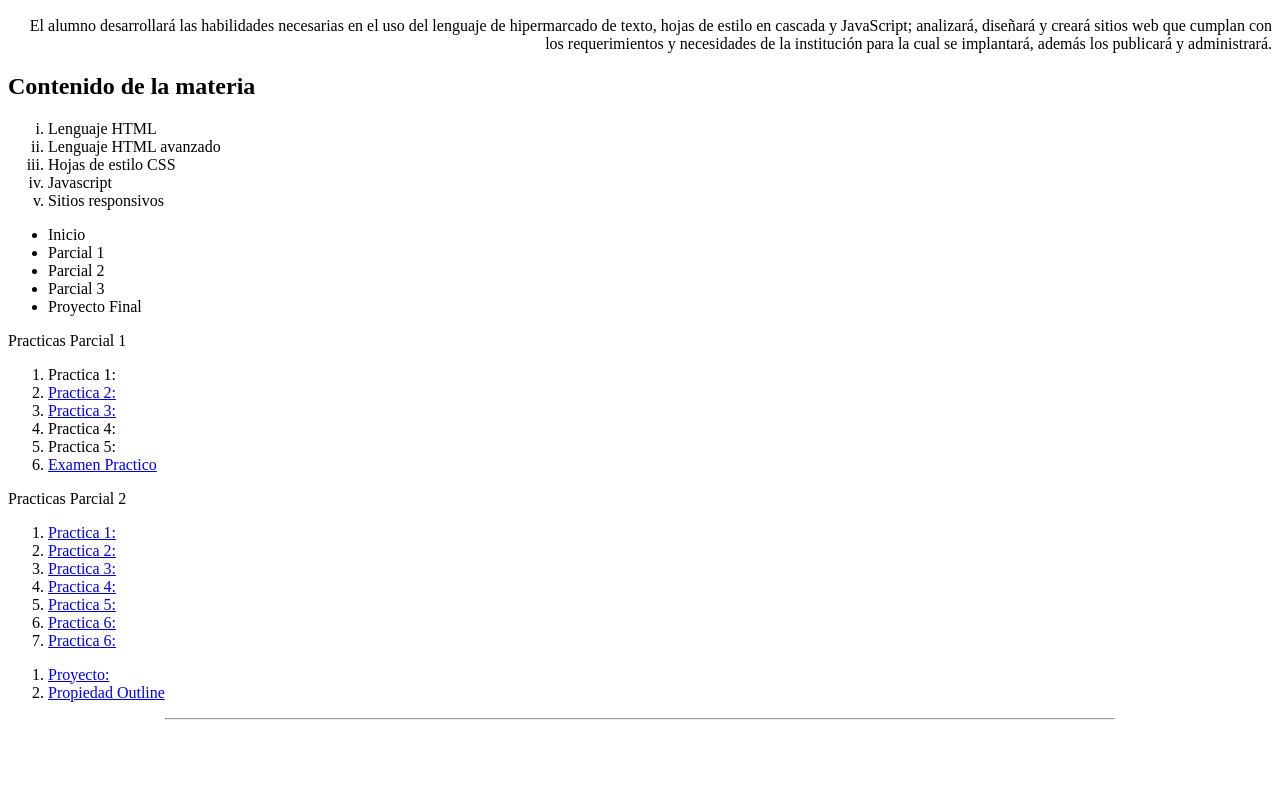
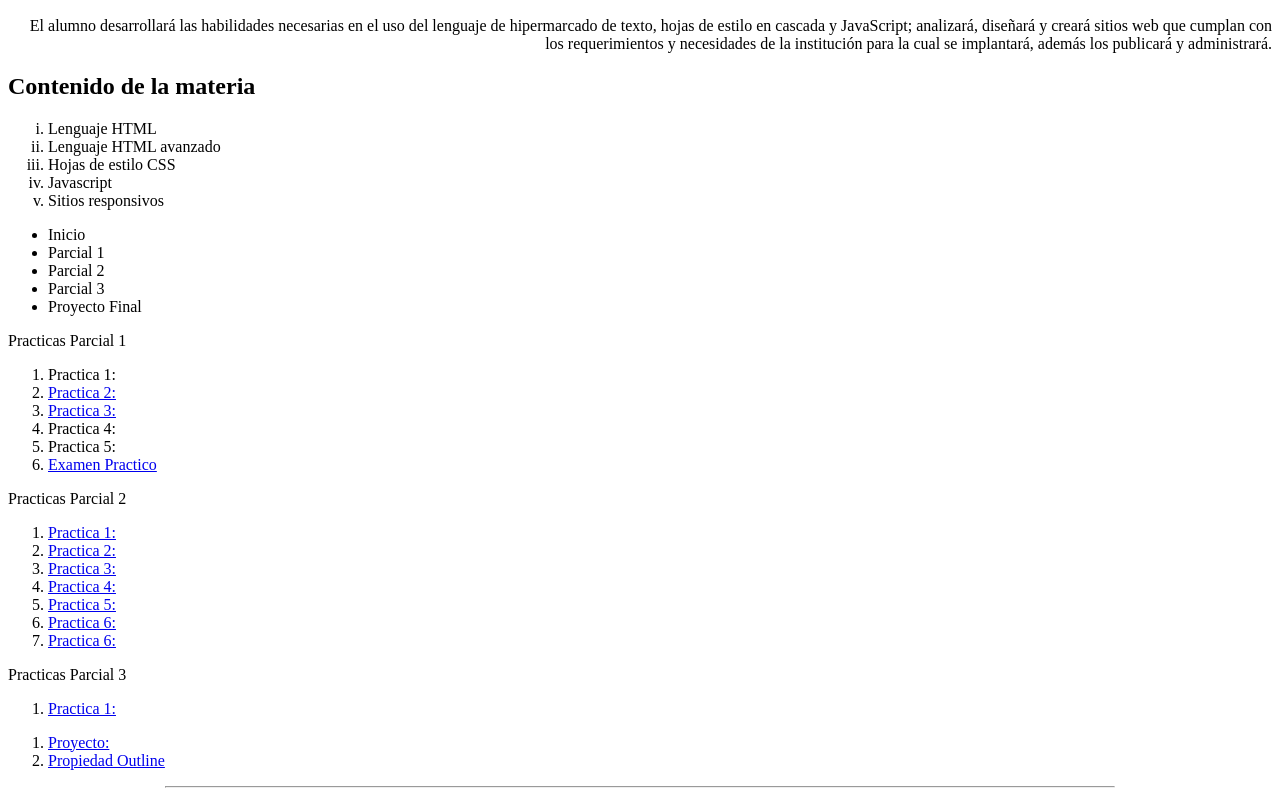
Before and after one commit to ChemitaAC/portafolio, a plain HTML site: page index.html in a window 1280 px wide. Shown: the part 813-1609 px from the top of the page. Before the commit the page ends 1541 px from the top, so only its background shows below. Drawn offline with Linux system fonts and the light colour scheme.

Commit message:
Update index.html

```diff
--- a/index.html
+++ b/index.html
@@ -63,6 +63,11 @@
         <li><a href="Practica 6 181684.html">Practica 6:</a></li>
         <li><a href="Examen_Practico_P2.html">Practica 6:</a></li>
     </ol>
+    <p>Practicas Parcial 3</p>
+    <ol>
+        <li><a href="A1P3_181684.html">Practica 1:</a></li>
+    </ol>
+
     <ol>
         <li><a href="proyecto.html">Proyecto:</a></li>
         <li><a href="Actividad_2.html">Propiedad Outline</a></li>
```
